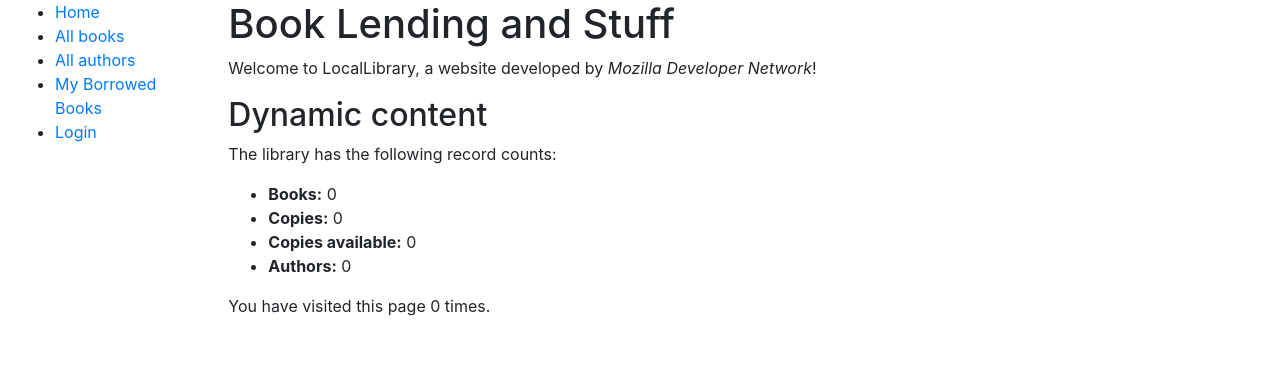
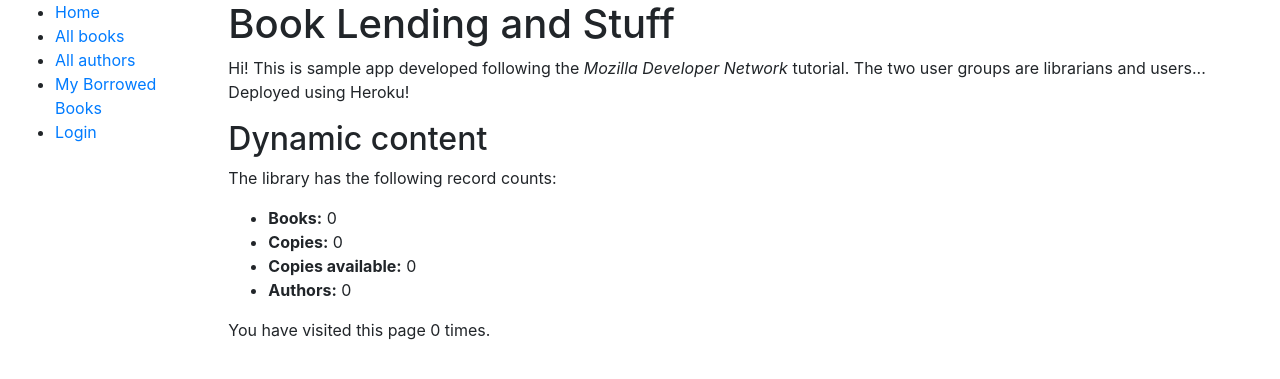
Before and after one commit to Balavarun5/web-app-deploy, a Django app: page /catalog/ in a window 1280 px wide. Shown: the top 379 px of the page. Run offline with Django 3.2, Linux system fonts and the light colour scheme; data that the repository does not hold is empty; some libraries are stand-ins or nearby versions.

Commit message:
updating site details

```diff
--- a/catalog/templates/index.html
+++ b/catalog/templates/index.html
@@ -2,7 +2,7 @@
 
 {% block content %}
   <h1>Book Lending and Stuff</h1>
-  <p>Welcome to LocalLibrary, a website developed by <em>Mozilla Developer Network</em>!</p>
+  <p>Hi! This is sample app developed following the <em>Mozilla Developer Network</em> tutorial. The two user groups are librarians and users... Deployed using Heroku!</p>
   <h2>Dynamic content</h2>
   <p>The library has the following record counts:</p>
   <ul>
```
Also changed, not shown: README.md.
